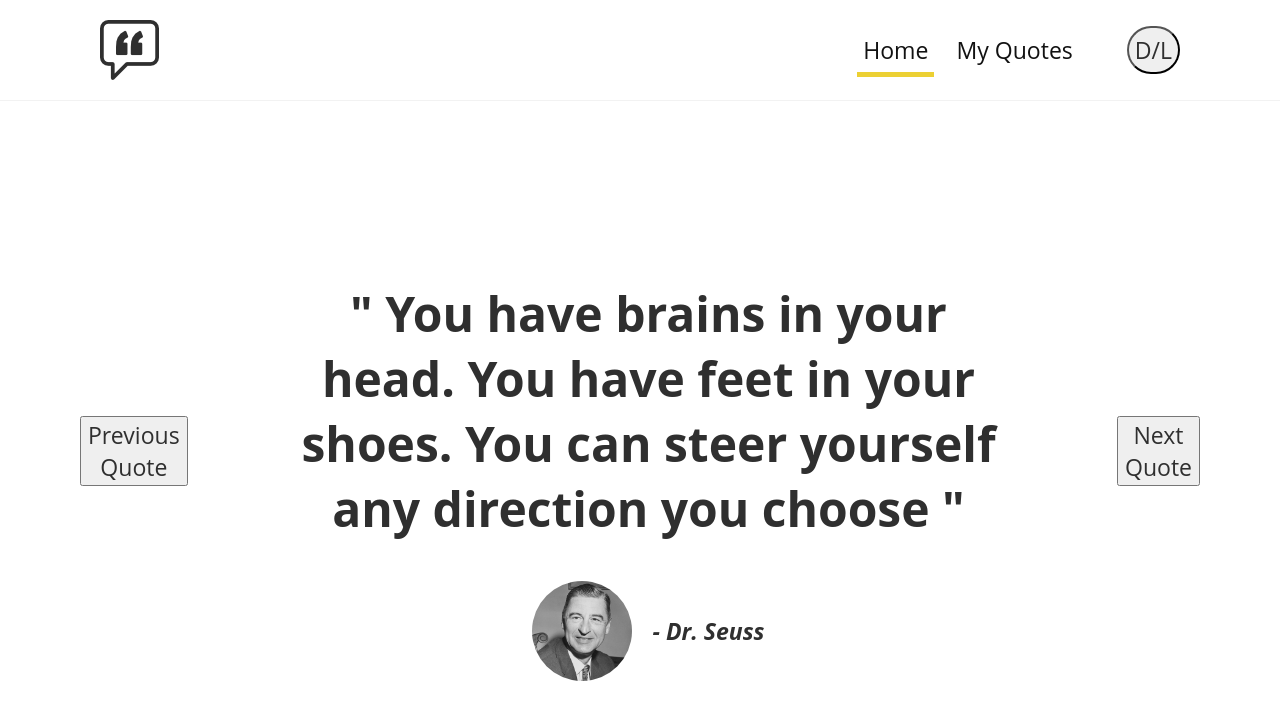
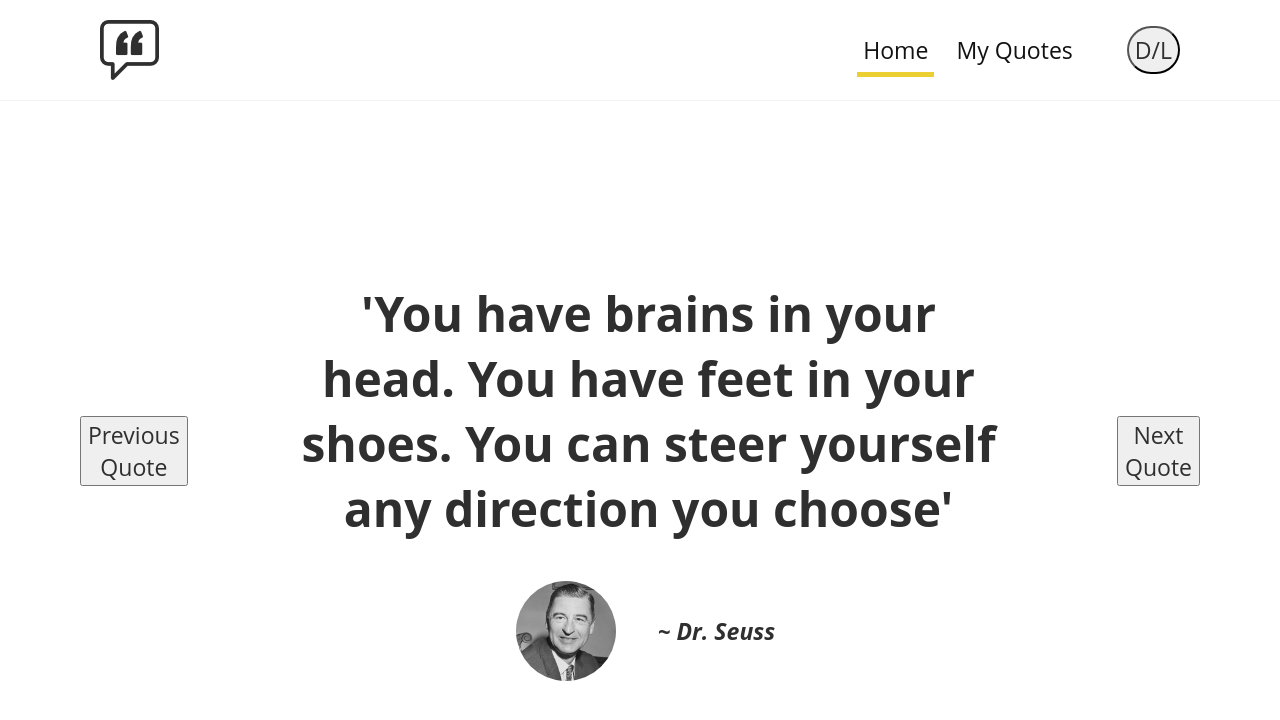
Before and after one commit to JHannah30/Quote-Generator, a React (Create React App) app in the folder quote-generator/: page / in a window 1280 px wide. Shown: the top 720 px of the page. Built offline with nearby package versions, Linux system fonts and the light colour scheme.

Commit message:
Author names names are now clickable, linking to their respective Wikipedia pages. Dark mode styling now working

```diff
--- a/quote-generator/src/App.js
+++ b/quote-generator/src/App.js
@@ -31,8 +31,9 @@ function App() {
           <Switch>
             <Route exact path="/">
               <Home
-                Quote={currentQuote}
-                NewQuote={newQuote}
+                quote={currentQuote}
+                newQuote={newQuote}
+                darkMode={darkMode}
               />
             </Route>
             <Route path="/my-quotes">
--- a/quote-generator/src/components/Home.css
+++ b/quote-generator/src/components/Home.css
@@ -36,3 +36,22 @@
   margin-left: 20px;
   font-style: italic;
 }
+
+.author-name:hover {
+  color: rgb(236, 208, 51);
+}
+
+.author-link {
+  margin-left: 16px;
+  padding: 6px;
+  text-decoration: none;
+}
+
+/* Dark mode styling */
+.home-dark h2 {
+  color: #ffffff;
+}
+
+.home-dark h4 {
+  color: #ffffff;
+}
--- a/quote-generator/src/components/Home.js
+++ b/quote-generator/src/components/Home.js
@@ -1,22 +1,25 @@
 import './Home.css';
+import { Link } from 'react-router-dom';
 
-const Home = ({ Quote, NewQuote }) => {
+const Home = ({ quote, newQuote, darkMode }) => {
 
     return (
-        <div className="home">
+        <div className={ darkMode ? "home-dark" : "home" }>
             <section className="home-container">
                 <div className="quote-action centered">
                     <button className="previous-quote">Previous Quote</button>
                 </div>
                 <div className="quote-body centered">
-                    <h2 className="quote-text">" {Quote.quote} "</h2>
+                    <h2 className="quote-text">'{quote.quote}'</h2>
                     <div className="quote-author">
-                        <img className="author-image" src={Quote.image} alt="Headshot of the quote's author" />
-                        <h4 className="author-name">- {Quote.author}</h4>
+                        <img className="author-image" src={quote.image} alt="Headshot of the quote's author" />
+                        <Link to={quote.wiki} className="author-link">
+                            <h4 className="author-name">~ {quote.author}</h4>
+                        </Link>
                     </div>
                 </div>
                 <div className="quote-action centered">
-                    <button className="next-quote" onClick={NewQuote}>Next Quote</button>
+                    <button className="next-quote" onClick={newQuote}>Next Quote</button>
                 </div>
             </section>
         </div>
--- a/quote-generator/src/components/Navbar.js
+++ b/quote-generator/src/components/Navbar.js
@@ -4,7 +4,7 @@ import './Navbar.css';
 import NavLogoLight from '../images/logo-black.png';
 import NavLogoDark from '../images/logo-white.png';
 
-const Navbar = ({handleDarkMode, darkMode}) => {
+const Navbar = ({ handleDarkMode, darkMode }) => {
 
     const [toggleActive, setToggleActive] = useState("home");
 
```
